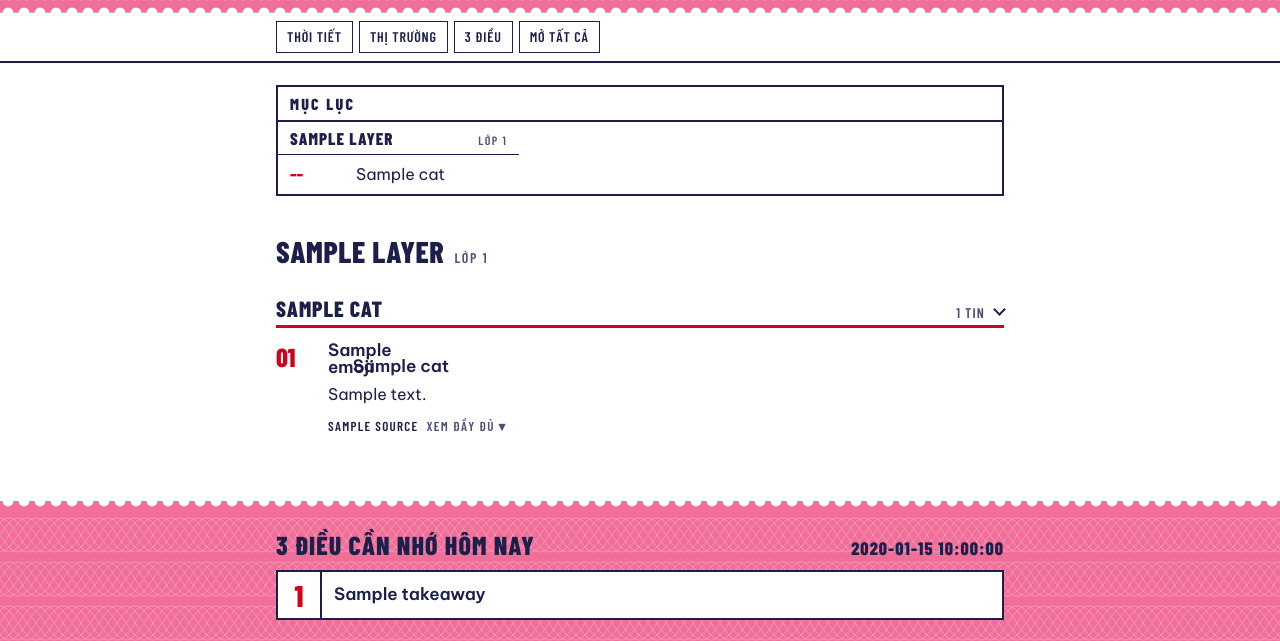
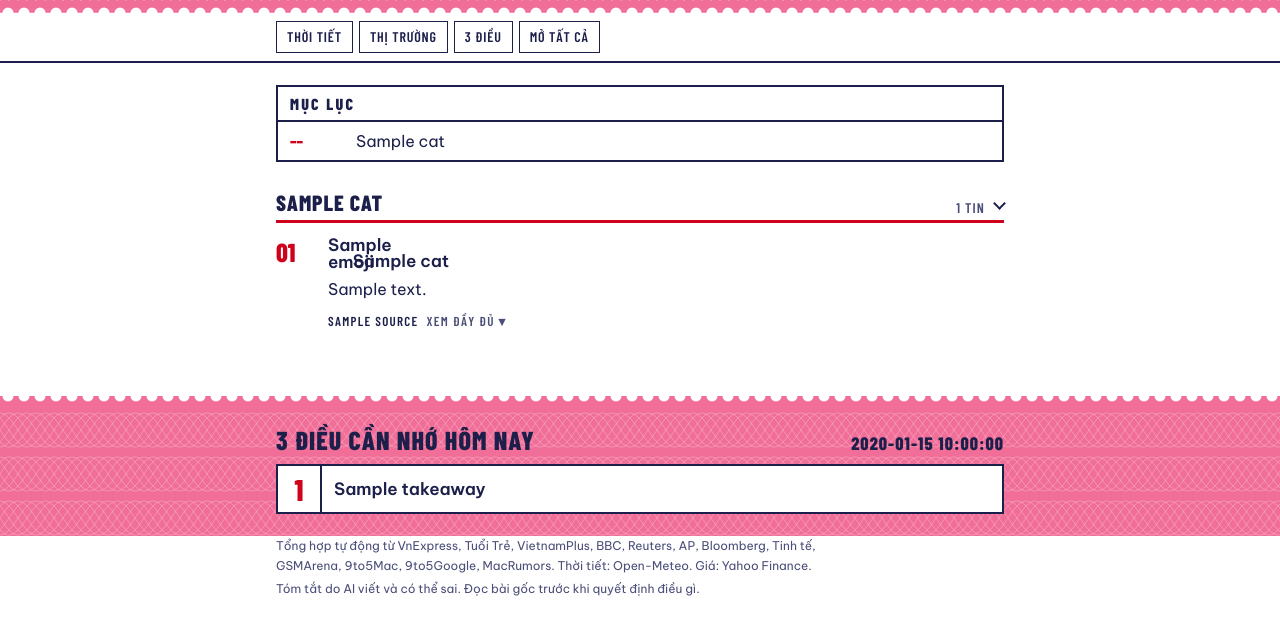
Before and after one commit to vongocngu273/daily-briefing, a Python web app: template templates/index.html.j2 in a window 1280 px wide. Shown: the part 330-971 px from the top of the page. After the commit the page ends 926 px from the top, so only its background shows below. Run offline with Jinja, Linux system fonts and the light colour scheme; the template is opened without the code that fills it: most values are stand-ins (such as "Sample title", 1, 10 or a date in 2020).

Commit message:
style: drop layer headings (Trọng tâm, Tri thức & Tương lai, Đời sống số & Xã hội)
Co-Authored-By: Claude Opus 5.5 <noreply@anthropic.com>

```diff
--- a/templates/index.html.j2
+++ b/templates/index.html.j2
@@ -86,8 +86,6 @@ a{color:inherit;text-decoration-thickness:1.5px;text-underline-offset:3px}
 /* ---------- reading column ---------- */
 main{padding:4px 0 8px}
 .notice{border:2px solid var(--rule);padding:8px 12px;margin:16px 0 0;font-size:14px}
-h2.layer{margin:40px 0 0;font:800 30px/1.05 var(--cond);letter-spacing:.02em;text-transform:uppercase;display:flex;align-items:baseline;gap:10px}
-h2.layer span{font:600 14px var(--cond);letter-spacing:.12em;color:var(--muted)}
 .cat{margin-top:28px}
 .cat>summary{list-style:none;cursor:pointer;border-bottom:3px solid var(--red);padding-bottom:4px;display:flex;align-items:baseline;gap:10px}
 .cat>summary::-webkit-details-marker{display:none}
@@ -138,9 +136,6 @@ h2.layer span{font:600 14px var(--cond);letter-spacing:.12em;color:var(--muted)}
 .toc{margin-top:22px;border:2px solid var(--rule)}
 .toc h2{margin:0;font:800 16px var(--cond);letter-spacing:.14em;text-transform:uppercase;padding:7px 12px;border-bottom:2px solid var(--rule)}
 .toc-layer+.toc-layer{border-top:2px solid var(--rule)}
-.toc h3{margin:0;padding:7px 12px 6px;display:flex;justify-content:space-between;align-items:baseline;gap:8px;font:800 17px/1.15 var(--cond);letter-spacing:.06em;text-transform:uppercase;border-bottom:1px solid var(--rule)}
-.toc h3 a{text-decoration:none}
-.toc h3 span{font:600 12px var(--cond);letter-spacing:.12em;color:var(--muted)}
 .toc ol{list-style:none;margin:0;padding:0}
 .toc li+li{border-top:1px solid var(--rule)}
 .toc li a{display:grid;grid-template-columns:58px 1fr;gap:8px;align-items:baseline;padding:8px 12px;text-decoration:none;line-height:1.35}
@@ -217,7 +212,6 @@ footer p{margin:0 0 4px;max-width:var(--measure)}
     <div class="toc-grid">
     {% for layer in layers %}
       <div class="toc-layer">
-        <h3><a href="#lop-{{ layer.id }}">{{ layer.title.split(" · ")[1] if " · " in layer.title else layer.title }}</a> <span>Lớp {{ layer.id }}</span></h3>
         <ol>
         {% for cat in layer.categories %}
           <li><a href="#{{ cat.key }}"><span class="r">{% if cat.first %}{{ "%02d"|format(cat.first) }}{% if cat.last != cat.first %}–{{ "%02d"|format(cat.last) }}{% endif %}{% else %}––{% endif %}</span><span>{{ cat.label }}</span></a></li>
@@ -229,8 +223,7 @@ footer p{margin:0 0 4px;max-width:var(--measure)}
   </nav>
 
   {% for layer in layers %}
-  <section id="lop-{{ layer.id }}" aria-labelledby="lop-{{ layer.id }}-h">
-    <h2 class="layer" id="lop-{{ layer.id }}-h">{{ layer.title.split(" · ")[1] if " · " in layer.title else layer.title }} <span>Lớp {{ layer.id }}</span></h2>
+  <div class="layer-group" id="lop-{{ layer.id }}">
     {% for cat in layer.categories %}
     <details class="cat" id="{{ cat.key }}" open>
       <summary><h3>{{ cat.label }}<small>{{ cat['items']|length }} tin</small></h3></summary>
@@ -281,7 +274,7 @@ footer p{margin:0 0 4px;max-width:var(--measure)}
       {% endfor %}
     </details>
     {% endfor %}
-  </section>
+  </div>
   {% endfor %}
 </main>
 
```
